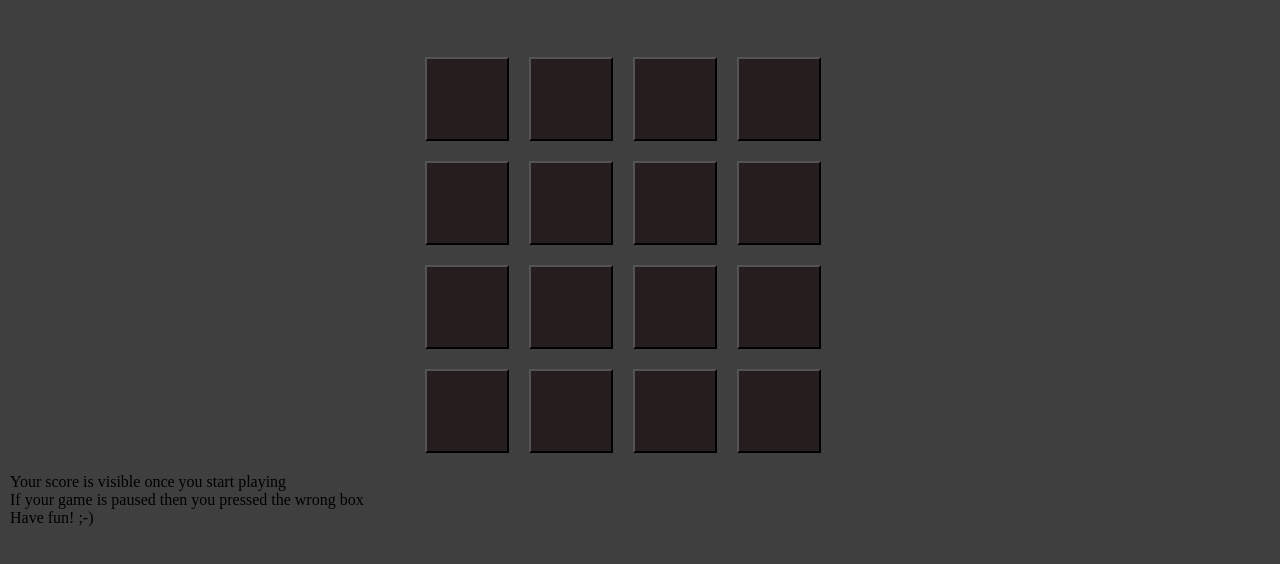
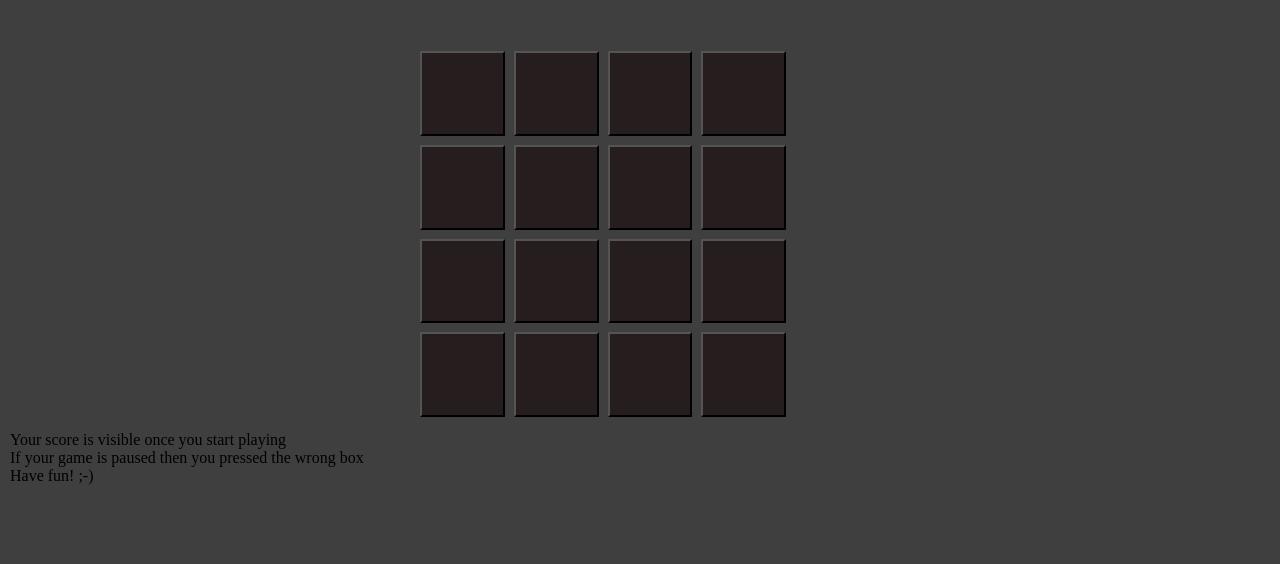
Before and after one commit to GAUTHAM574/DELTA-INDUCTION-TASKS, a plain HTML site: page index.html in a window 1280 px wide. Shown: the part 60-624 px from the top of the page. Drawn offline with Linux system fonts and the light colour scheme.

Commit message:
Update index.html

```diff
--- a/index.html
+++ b/index.html
@@ -28,13 +28,13 @@
         }
         .div2
         {
-            width:450px;
+            width:35%;
         }
         .button
         {
             background-color: rgb(38, 30, 30);
-            padding:40px;
-            margin:10px;
+            padding:9%;
+            margin:1%;
         }
         .rules
         {
```
